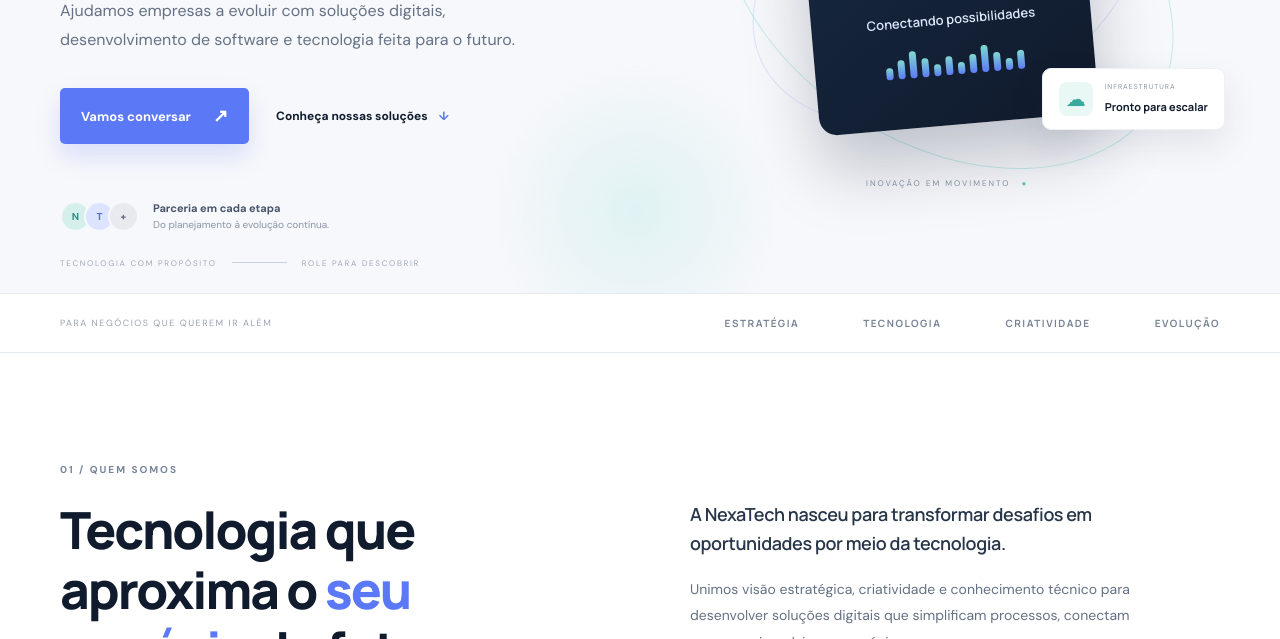
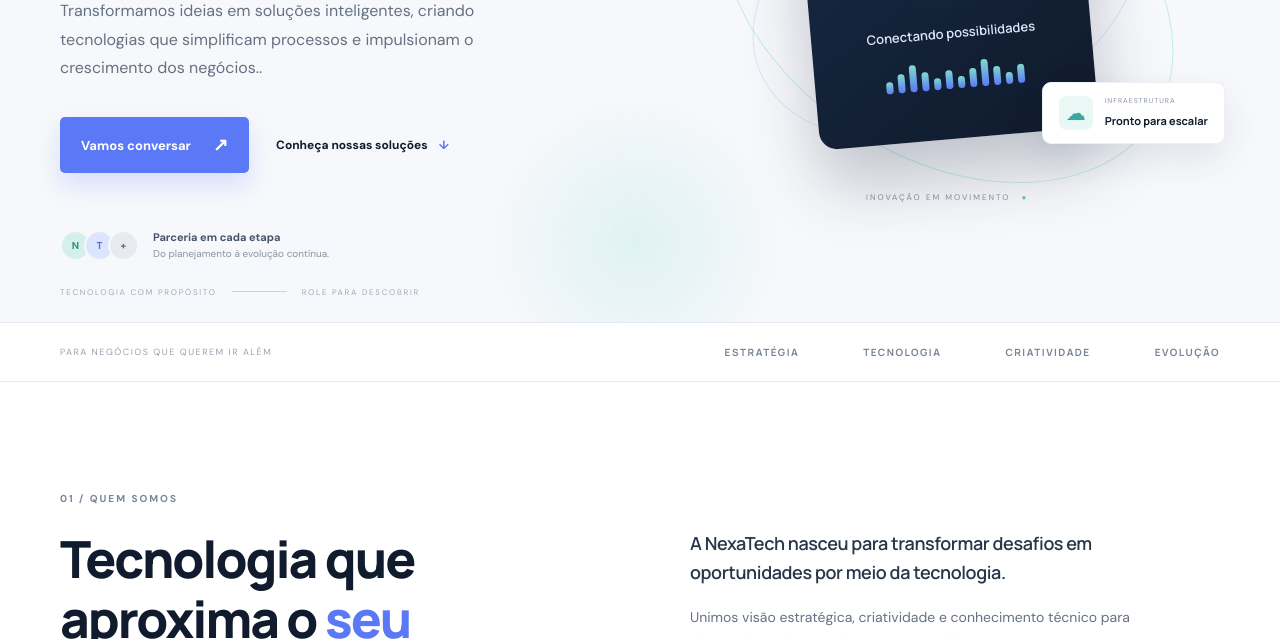
Before and after one commit to GabrielSbruzzi/Trabalho-Final-DevOps, a plain HTML site: page index.html in a window 1280 px wide. Shown: the part 461-1100 px from the top of the page. Drawn offline with Linux system fonts and the light colour scheme.

Commit message:
Atualização site html

```diff
--- a/index.html
+++ b/index.html
@@ -33,7 +33,7 @@
         <div class="hero-copy">
           <div class="eyebrow"><span class="pulse"></span> TECNOLOGIA • INOVAÇÃO • RESULTADOS</div>
           <h1>Ideias inteligentes.<br><span>Resultados reais.</span></h1>
-          <p class="hero-description"> Ajudamos empresas a evoluir com soluções digitais, desenvolvimento de software e tecnologia feita para o futuro.</p>
+          <p class="hero-description">Transformamos ideias em soluções inteligentes, criando tecnologias que simplificam processos e impulsionam o crescimento dos negócios..</p>
           <div class="hero-actions">
             <a class="button button-primary" href="#contato">Vamos conversar <span>↗</span></a>
             <a class="text-link" href="#servicos">Conheça nossas soluções <span>↓</span></a>
```
